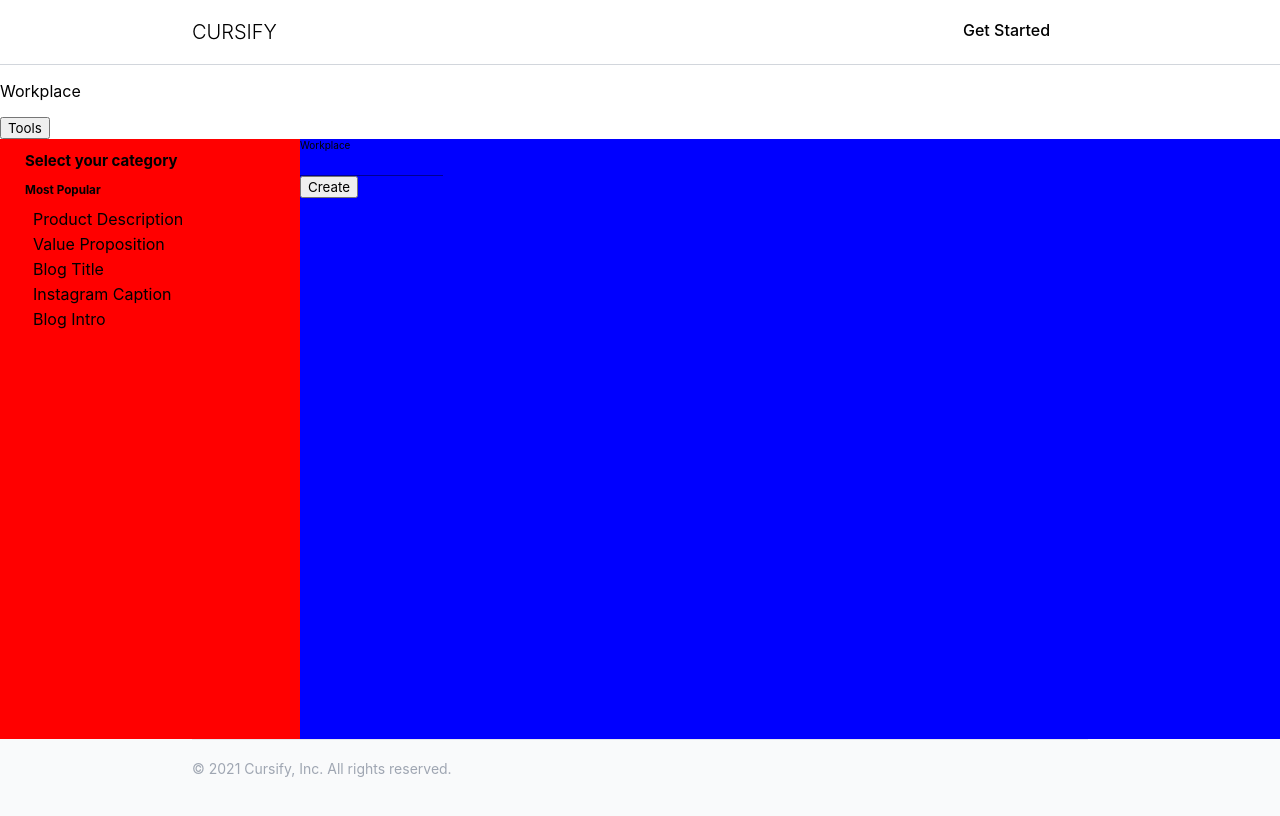
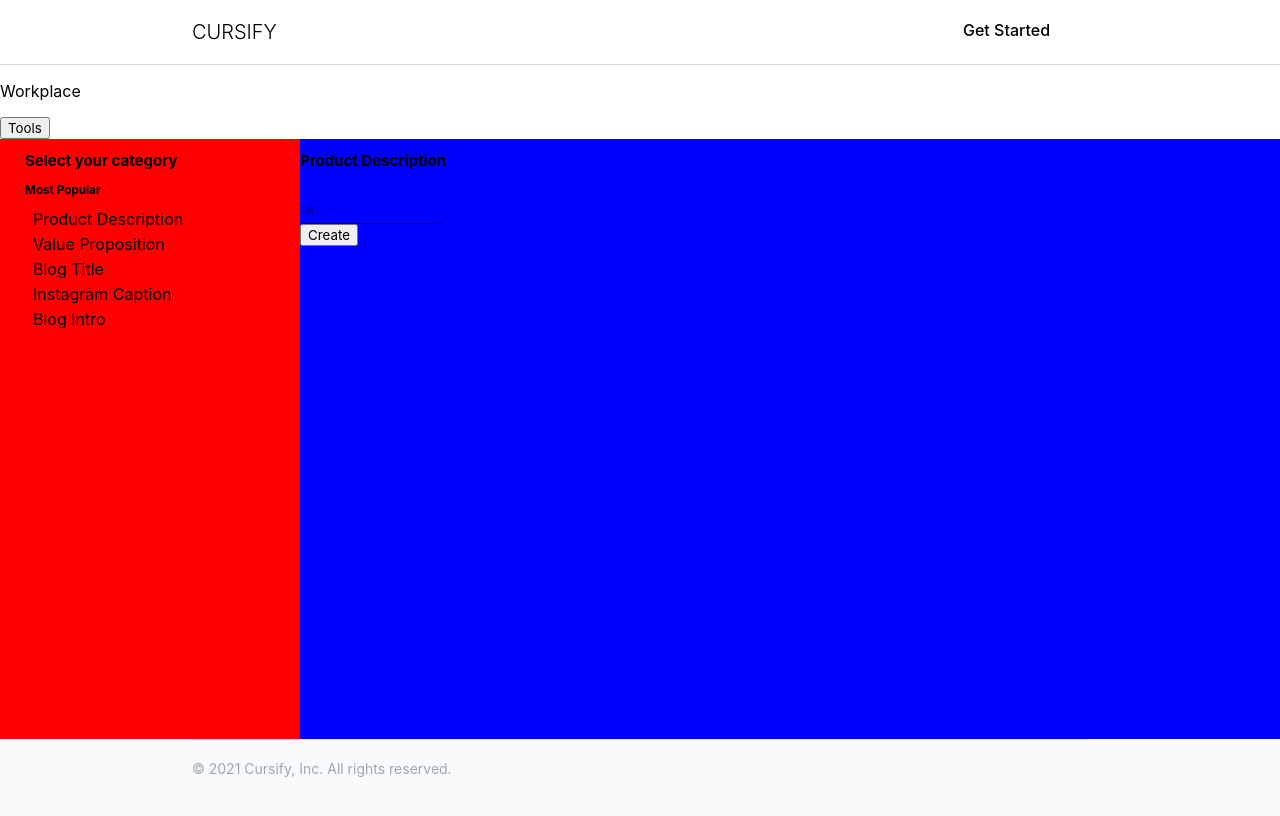
Before and after one commit to YoannBuzenet/ai_next_app, a Next.js app: page /workplace in a window 1280 px wide. Both pictures are taken after a click on the element "Product Description". Shown: the top 816 px of the page. Built offline with nearby package versions, Linux system fonts and the light colour scheme; no server answers.

Commit message:
plugged input fields to workplace, everything works, CSS start time

```diff
--- a/components/HeartWorkPlace.jsx
+++ b/components/HeartWorkPlace.jsx
@@ -3,6 +3,7 @@ import TextField from "@material-ui/core/TextField";
 
 const HeartWorkPlace = ({
   categoryObject,
+  selectedCategory,
   sendDataToBackEnd,
   userInputs,
   setUserInputs,
@@ -18,11 +19,13 @@ const HeartWorkPlace = ({
   } else {
     return (
       <div>
-        Workplace
+        <h2>{categoryObject?.name}</h2>
         <div className={style.formContainer}>
           {categoryObject.inputs.map((input, index) => (
             <div key={index}>
               <TextField
+                label={input.label}
+                placeholder={input.placeholder}
                 value={userInputs?.[input.name] || ""}
                 onChange={(e) =>
                   setUserInputs({ ...userInputs, [input.name]: e.target.value })
--- a/definitions/categories.js
+++ b/definitions/categories.js
@@ -2,62 +2,73 @@ export const categoriesDefinition = {
   1: {
     inputs: [
       {
-        name: "test",
+        name: "value",
         maxLengthInput: 100,
-        placeholder: "",
+        label: "PH L",
+        placeholder: "PD PH",
         inputType: "textarea",
       },
     ],
     categoryId: 1,
+    name: "Product Description",
   },
   2: {
     inputs: [
       {
-        name: "test2",
+        name: "value1",
         maxLengthInput: 100,
-        placeholder: "",
+        label: "VP L",
+        placeholder: "VP PH",
         inputType: "small",
       },
       {
-        name: "test3",
+        name: "value2",
         maxLengthInput: 100,
-        placeholder: "",
+        label: "VP L2",
+        placeholder: "VP PH2",
         inputType: "textarea",
       },
     ],
     categoryId: 2,
+    name: "Value Proposition",
   },
   3: {
     inputs: [
       {
-        name: "test4",
+        name: "value",
         maxLengthInput: 100,
-        placeholder: "",
+        label: "BT L",
+        placeholder: "BT PH",
         inputType: "textarea",
       },
     ],
     categoryId: 3,
+    name: "Blog Title",
   },
   4: {
     inputs: [
       {
-        name: "test5",
+        name: "value",
         maxLengthInput: 100,
-        placeholder: "",
+        label: "IC L",
+        placeholder: "IC PH",
         inputType: "textarea",
       },
     ],
     categoryId: 4,
+    name: "Instagram Caption",
   },
   5: {
     inputs: [
       {
-        name: "test6",
+        name: "value",
         maxLengthInput: 100,
-        placeholder: "",
+        label: "BI L",
+        placeholder: "BI PH",
         inputType: "textarea",
       },
     ],
     categoryId: 5,
+    name: "Blog Intro",
   },
 };
--- a/pages/workplace.js
+++ b/pages/workplace.js
@@ -69,6 +69,7 @@ export default function Workplace() {
             sendDataToBackEnd={sendDataToBackEnd}
             userInputs={userInputs}
             setUserInputs={setUserInputs}
+            selectedCategory={selectedCategory}
           />
         </div>
       </div>
```
